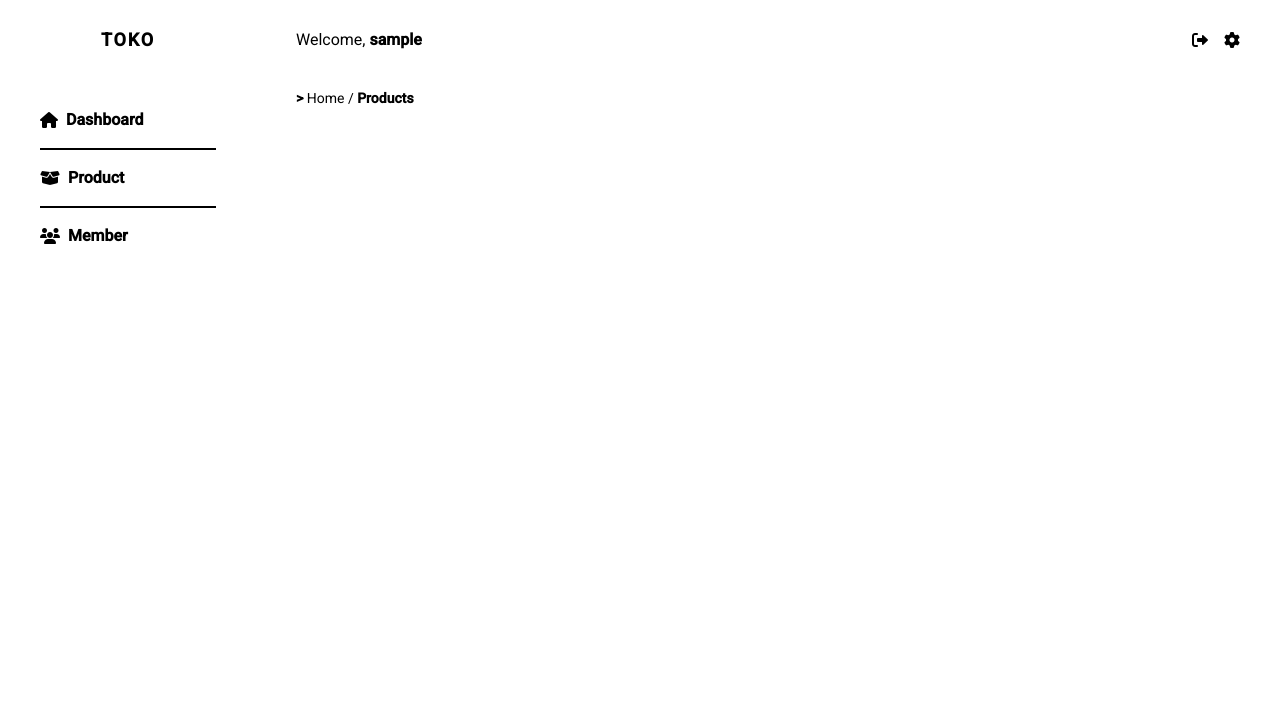
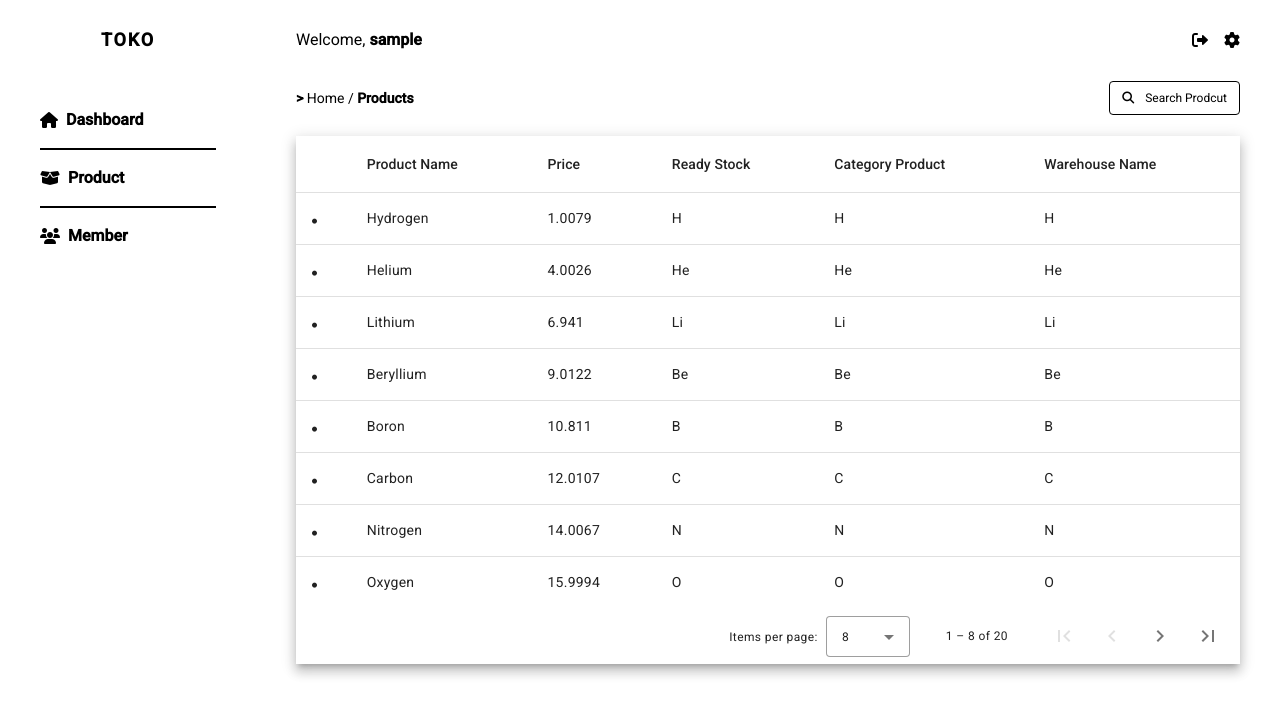
Before and after one commit to zainuddin25/Toko-Frontend, an Angular app: page /owner-products in a window 1280 px wide. Shown: the top 716 px of the page. Built offline with nearby package versions, Linux system fonts and the light colour scheme; sample sign-in values are in the browser's storage.

Commit message:
add: table in product page owner

```diff
--- a/src/app/pages/owner/products/products.component.html
+++ b/src/app/pages/owner/products/products.component.html
@@ -7,11 +7,59 @@
             <app-header></app-header>
         </div>
         <div class="w-full h-[90%] px-10">
-            <div class="w-full h-[5%] flex items-center">
+            <div class="w-full h-[5%] flex items-center justify-between">
                 <p class="text-sm"><span class="font-extrabold">></span> Home / <span class="font-bold">Products</span></p>
+                <div class="flex items-center">
+                    <button class="border py-2 px-3 border-black rounded hover:text-white hover:bg-black duration-300 text-xs"><i class="fa-solid fa-magnifying-glass mr-2"></i> Search Prodcut</button>
+                </div>
             </div>
             <div class="w-full h-[95%] pt-5">
+                <div class="mat-elevation-z8">
+                    <table mat-table [dataSource]="dataSource">
 
+                      <!-- Position Column -->
+                      <ng-container matColumnDef="position">
+                        <th mat-header-cell *matHeaderCellDef></th>
+                        <td mat-cell *matCellDef="let element"> <i class="fa-solid fa-circle text-[5px]"></i> </td>
+                      </ng-container>
+
+                      <!-- Name Column -->
+                      <ng-container matColumnDef="name">
+                        <th mat-header-cell *matHeaderCellDef> Product Name </th>
+                        <td mat-cell *matCellDef="let element"> {{element.name}} </td>
+                      </ng-container>
+
+                      <!-- Weight Column -->
+                      <ng-container matColumnDef="weight">
+                        <th mat-header-cell *matHeaderCellDef> Price </th>
+                        <td mat-cell *matCellDef="let element"> {{element.weight}} </td>
+                      </ng-container>
+
+                      <!-- Symbol Column -->
+                      <ng-container matColumnDef="symbol">
+                        <th mat-header-cell *matHeaderCellDef> Ready Stock </th>
+                        <td mat-cell *matCellDef="let element"> {{element.symbol}} </td>
+                      </ng-container>
+
+                      <ng-container matColumnDef="category">
+                        <th mat-header-cell *matHeaderCellDef> Category Product </th>
+                        <td mat-cell *matCellDef="let element"> {{element.symbol}} </td>
+                      </ng-container>
+
+                      <ng-container matColumnDef="werehouse">
+                        <th mat-header-cell *matHeaderCellDef> Warehouse Name </th>
+                        <td mat-cell *matCellDef="let element"> {{element.symbol}} </td>
+                      </ng-container>
+
+                      <tr mat-header-row *matHeaderRowDef="displayedColumns"></tr>
+                      <tr mat-row *matRowDef="let row; columns: displayedColumns;"></tr>
+                    </table>
+
+                    <mat-paginator [pageSizeOptions]="[8, 5, 3]"
+                                   showFirstLastButtons
+                                   aria-label="Select page of periodic elements">
+                    </mat-paginator>
+                  </div>
             </div>
         </div>
     </div>
--- a/src/app/pages/owner/products/products.component.ts
+++ b/src/app/pages/owner/products/products.component.ts
@@ -1,4 +1,6 @@
-import { Component } from '@angular/core';
+import { Component, ViewChild } from '@angular/core';
+import { MatPaginator } from '@angular/material/paginator';
+import { MatTableDataSource } from '@angular/material/table';
 
 @Component({
   selector: 'app-products',
@@ -6,5 +8,44 @@ import { Component } from '@angular/core';
   styleUrls: ['./products.component.css']
 })
 export class ProductsComponent {
+  displayedColumns: string[] = ['position', 'name', 'weight', 'symbol', 'category', 'werehouse'];
+  dataSource = new MatTableDataSource<PeriodicElement>(ELEMENT_DATA);
 
+  @ViewChild(MatPaginator) paginator: any = MatPaginator;
+
+  ngAfterViewInit() {
+    this.dataSource.paginator = this.paginator;
+  }
 }
+
+export interface PeriodicElement {
+  name: string;
+  position: number;
+  weight: number;
+  symbol: string;
+  category: string;
+  werehouse: string;
+}
+
+const ELEMENT_DATA: PeriodicElement[] = [
+  {position: 1, name: 'Hydrogen', weight: 1.0079, symbol: 'H', category: 'A', werehouse: 'B'},
+  {position: 2, name: 'Helium', weight: 4.0026, symbol: 'He', category: 'A', werehouse: 'B'},
+  {position: 3, name: 'Lithium', weight: 6.941, symbol: 'Li', category: 'A', werehouse: 'B'},
+  {position: 4, name: 'Beryllium', weight: 9.0122, symbol: 'Be', category: 'A', werehouse: 'B'},
+  {position: 5, name: 'Boron', weight: 10.811, symbol: 'B', category: 'A', werehouse: 'B'},
+  {position: 6, name: 'Carbon', weight: 12.0107, symbol: 'C', category: 'A', werehouse: 'B'},
+  {position: 7, name: 'Nitrogen', weight: 14.0067, symbol: 'N', category: 'A', werehouse: 'B'},
+  {position: 8, name: 'Oxygen', weight: 15.9994, symbol: 'O', category: 'A', werehouse: 'B'},
+  {position: 9, name: 'Fluorine', weight: 18.9984, symbol: 'F', category: 'A', werehouse: 'B'},
+  {position: 10, name: 'Neon', weight: 20.1797, symbol: 'Ne', category: 'A', werehouse: 'B'},
+  {position: 11, name: 'Sodium', weight: 22.9897, symbol: 'Na', category: 'A', werehouse: 'B'},
+  {position: 12, name: 'Magnesium', weight: 24.305, symbol: 'Mg', category: 'A', werehouse: 'B'},
+  {position: 13, name: 'Aluminum', weight: 26.9815, symbol: 'Al', category: 'A', werehouse: 'B'},
+  {position: 14, name: 'Silicon', weight: 28.0855, symbol: 'Si', category: 'A', werehouse: 'B'},
+  {position: 15, name: 'Phosphorus', weight: 30.9738, symbol: 'P', category: 'A', werehouse: 'B'},
+  {position: 16, name: 'Sulfur', weight: 32.065, symbol: 'S', category: 'A', werehouse: 'B'},
+  {position: 17, name: 'Chlorine', weight: 35.453, symbol: 'Cl', category: 'A', werehouse: 'B'},
+  {position: 18, name: 'Argon', weight: 39.948, symbol: 'Ar', category: 'A', werehouse: 'B'},
+  {position: 19, name: 'Potassium', weight: 39.0983, symbol: 'K', category: 'A', werehouse: 'B'},
+  {position: 20, name: 'Calcium', weight: 40.078, symbol: 'Ca', category: 'A', werehouse: 'B'},
+];
```
